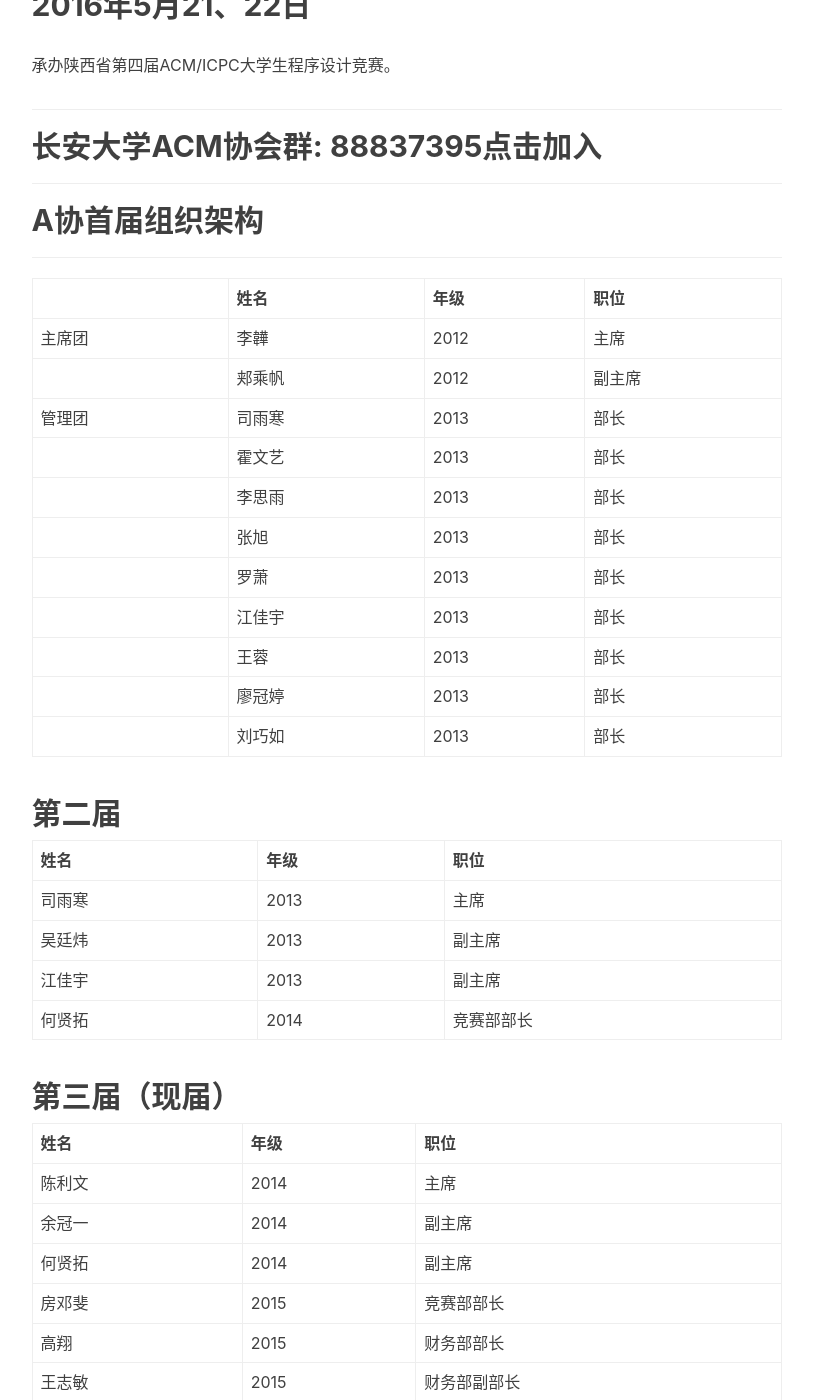
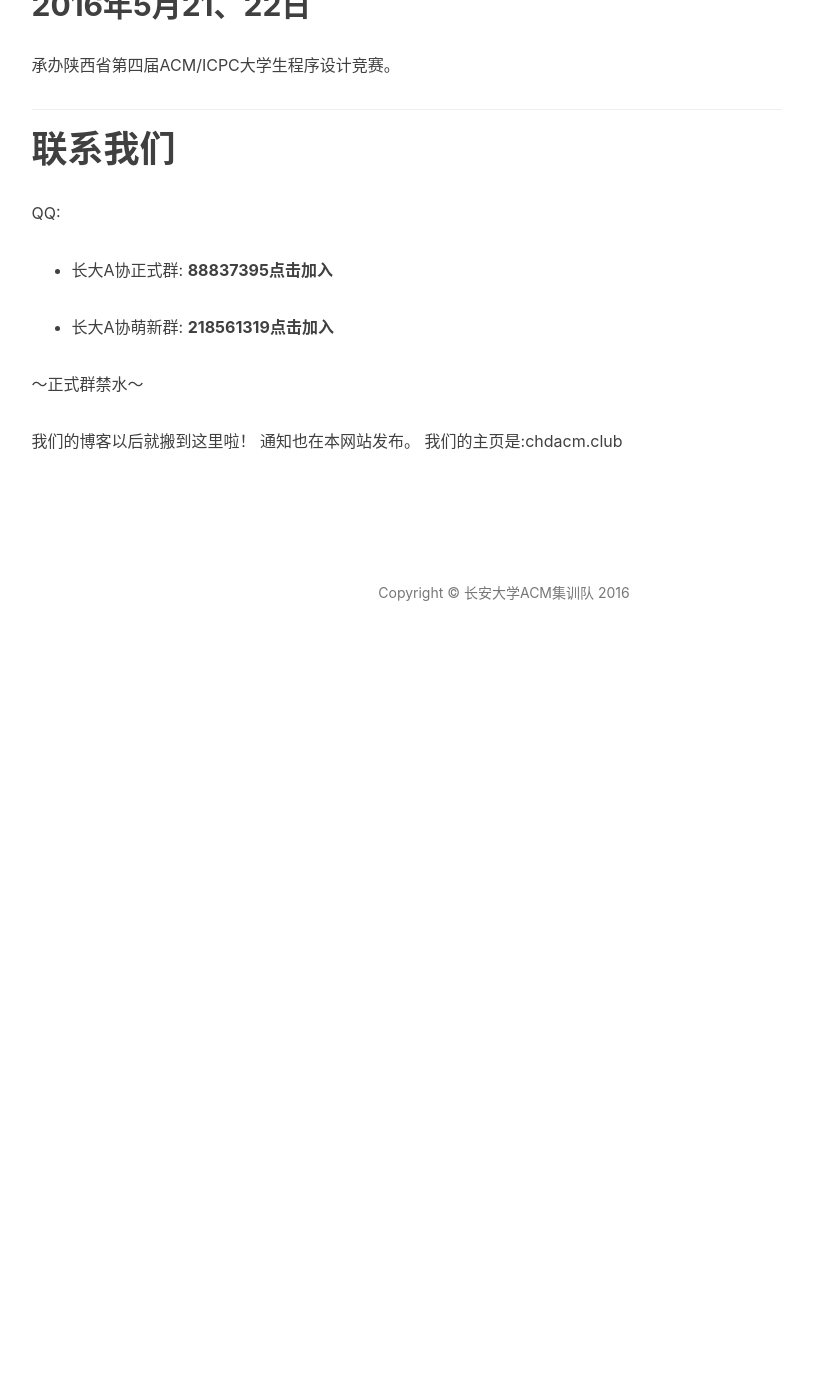
Before and after one commit to chdacm/chdacm.github.io, a Jekyll site: the page built from cauu.md, in a window 1280 px wide and 1400 px high, scrolled down 2264 px. Shown: the whole window, without its empty margins (136-949 px from the left). Built offline with Jekyll 4.4.1, drawn with Linux system fonts in a browser that asks for light colours; nearby versions of some CDN libraries; comment, search, counter and statistics services are not loaded; after the commit the page ends 2933 px from its top, so only the background shows below that.

Commit message:
inform-2.4

```diff
--- a/cauu.md
+++ b/cauu.md
@@ -72,48 +72,17 @@ ACM国际大学生程序设计竞赛是由美国计算机协会（ACM）主办
 ---
 
 
-## 长安大学ACM协会群: **[88837395点击加入](http://jq.qq.com/?_wv=1027&k=2KogR3q)**
+# 联系我们
 
----
+QQ:
+
+- 长大A协正式群: **[88837395点击加入](http://jq.qq.com/?_wv=1027&k=2KogR3q)**
+
+- 长大A协萌新群: **[218561319点击加入](：http://jq.qq.com/?_wv=1027&k=2GOAThh)**
+
+～正式群禁水～
 
 
-## A协首届组织架构
-
----
-
-||姓名|年级|职位|
-|-|
-|主席团|[李韡](http://bigballon.github.io/)|2012|主席
-||[郏乘帆](http://jcf94.github.io/)|2012|副主席
-|管理团|[司雨寒](http://www.cnblogs.com/AOQNRMGYXLMV/)|2013|部长
-||霍文艺|2013|部长
-||李思雨|2013|部长
-||张旭|2013|部长
-||罗萧|2013|部长
-||江佳宇|2013|部长
-||王蓉|2013|部长|
-||廖冠婷|2013|部长|
-||刘巧如|2013|部长|
-
-
-## 第二届
-
-|姓名|年级|职位
-|-|
-|[司雨寒](http://www.cnblogs.com/AOQNRMGYXLMV/)|2013|主席
-|吴廷炜|2013|副主席
-|江佳宇|2013|副主席
-|何贤拓|2014|竞赛部部长
-
-## 第三届（现届）
-
-|姓名|年级|职位
-|-|
-|陈利文|2014|主席
-|[余冠一](http://home.cnblogs.com/u/Aguin/)|2014|副主席
-|何贤拓|2014|副主席
-|[房邓斐](http://home.cnblogs.com/u/Aguin/)|2015|竞赛部部长
-|高翔|2015|财务部部长
-|[王志敏](http://home.cnblogs.com/u/littlepear/)|2015|财务部副部长
-
----
+我们的博客以后就搬到这里啦！
+通知也在本网站发布。
+我们的主页是:[chdacm.club](chdacm.club)
```
Also changed, not shown: _posts/2016-08-30-welcome_fresher.md (+1 -1 lines).
